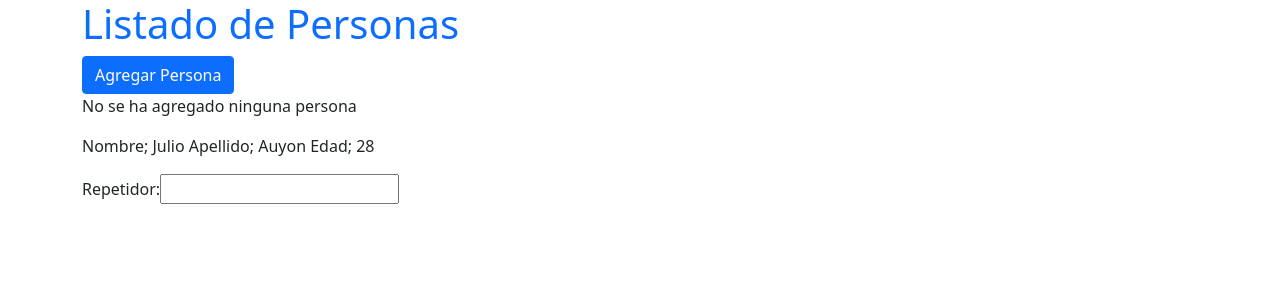
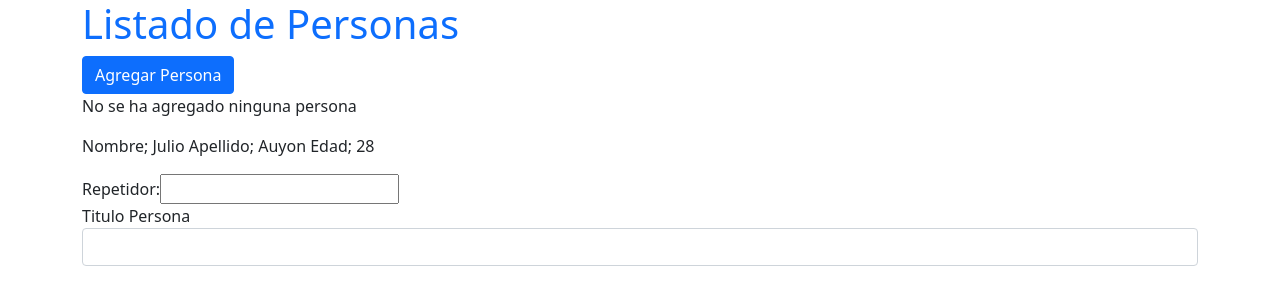
Before and after one commit to Cefjulio/Universidad_Angular_2021, an Angular app: page / in a window 1280 px wide. Shown: the top 304 px of the page. Built offline with nearby package versions, Linux system fonts and the light colour scheme.

Commit message:
V.24 Event Binding (Continuacion)

```diff
--- a/src/app/personas/personas.component.html
+++ b/src/app/personas/personas.component.html
@@ -6,7 +6,10 @@
       <button class="btn btn-primary" [disabled]='deshabilitar' (click)="agregarPersona()"    >Agregar Persona</button>
       <p> {{mensaje}} </p>
       <app-persona></app-persona>
-
+      <label for="">Titulo Persona</label>
+   <input type="text" class="form-control"
+   (input)="modificarTitulo($event)"   >
+   {{titulo}}
     </div>
   </div>
 </div>
--- a/src/app/personas/personas.component.ts
+++ b/src/app/personas/personas.component.ts
@@ -8,6 +8,7 @@ import { Component } from "@angular/core";
 
 export class PersonasComponent{
     deshabilitar = false;
+    titulo = "";
 
     mensaje= 'No se ha agregado ninguna persona';
 
@@ -15,4 +16,9 @@ export class PersonasComponent{
         this.mensaje = 'Persona agregada';
     }
 
+    modificarTitulo(event: Event){
+        this.titulo = (<HTMLInputElement>event.target).value;
+
+    }
+
 }
```
